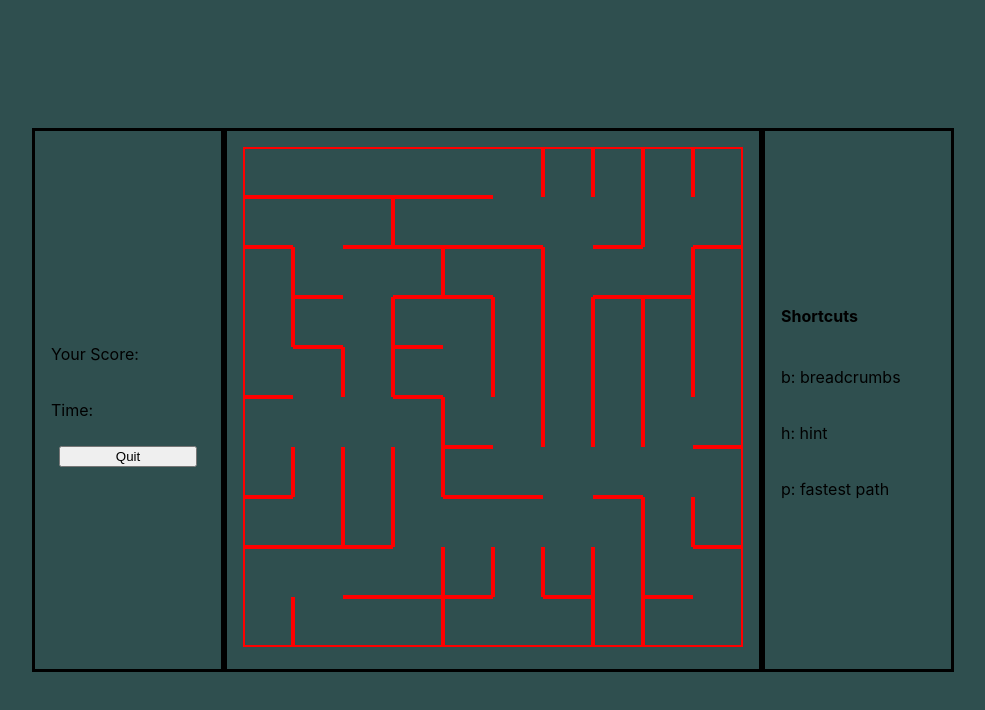
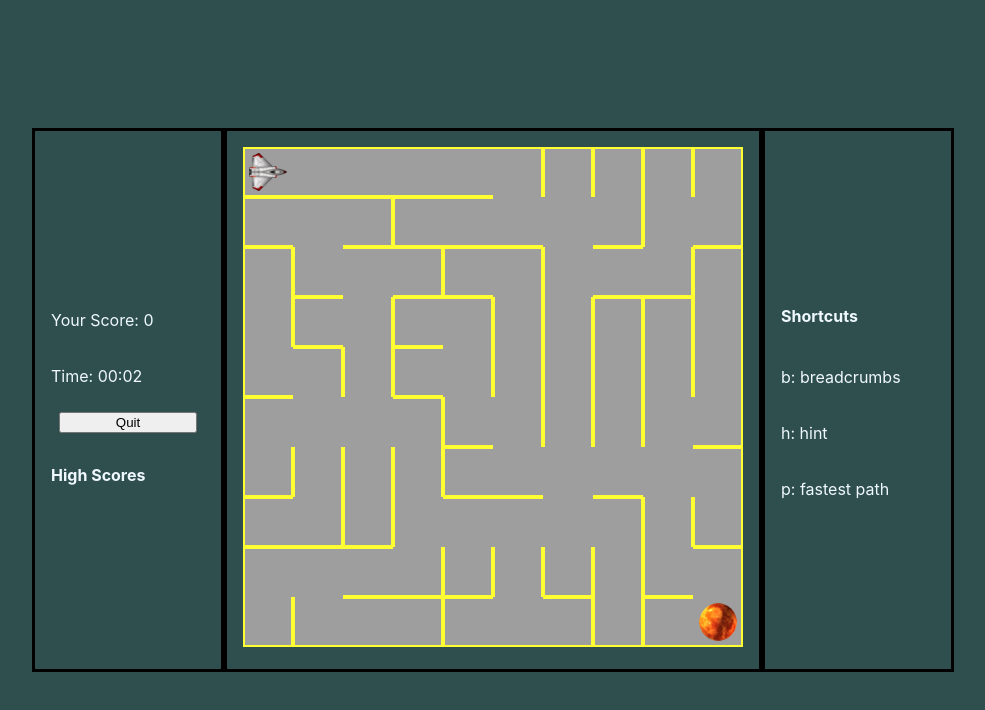
Before and after one commit to theaaronhanks/MazeMagic, a plain HTML site: page src/index.html in a window 1280 px wide. Both pictures are taken after a click on the button "10". Shown: the whole page, without its empty margins (147-1132 px from the left). Drawn offline with Linux system fonts and the light colour scheme.

Commit message:
implement timer and add graphics

```diff
--- a/src/index.css
+++ b/src/index.css
@@ -74,6 +74,8 @@ button {
     flex-direction: column;
     justify-content: center;
     border-style: solid;
+    border-color: black;
+    color: aliceblue ;
     padding: 16px;
     width: 15vw;
 }
@@ -82,3 +84,7 @@ button {
     border-style: solid;
     padding: 16px;
 }
+
+#high-scores {
+
+}
--- a/src/index.html
+++ b/src/index.html
@@ -1,10 +1,17 @@
 <!DOCTYPE html>
 <html>
+
 <head>
     <link rel="stylesheet" href="index.css">
-    <script src="index.js"></script>
+    <script src="scripts/maze.js" async></script>
+    <script src="scripts/player.js" async></script>
+    <script src="scripts/utils.js" defer></script>
+    <script src="scripts/GameModel.js" defer></script>
+    <script src="scripts/gameloop.js" defer></script>
+    <script src="scripts/index.js" defer></script>
     <title>Maze Magic</title>
 </head>
+
 <body>
     <div class="background">
         <div id="menu" class="menu">
@@ -23,9 +30,12 @@
                 <p>Your Score: <span id="score"></span> </p>
                 <p>Time: <span id="time"></span></p>
                 <button id="quit" onclick="reset()">Quit</button>
+                <div id="high-scores">
+                    <h4>High Scores</h4>
+                </div>
             </div>
             <div class="mazeBox">
-                <canvas id="id-canvas" width = "500" height = "500"></canvas>
+                <canvas id="id-canvas" width="500" height="500"></canvas>
 
             </div>
             <div class="gameBox">
@@ -44,4 +54,5 @@
         </div>
     </div>
 </body>
+
 </html>
--- a/src/index.js
+++ /dev/null
@@ -1,243 +0,0 @@
-"use strict"
-
-function cell(spec) {
-    let that = {};
-
-    that.getX = function() { return spec.coordinates.x; }
-    that.getY = function() { return spec.coordinates.y; }
-    that.inMaze = function() { return spec.inMaze; }
-    that.addToMaze = function() { spec.inMaze = true; }
-    return that;
-}
-
-function maze(spec) {
-    let that = {};
-
-    let mazeSize = spec.size;
-    let cells = [];
-    for(let i=0; i<mazeSize; i++) {
-        cells[i] = [];
-        for(let j=0; j<mazeSize; j++) {
-            cells[i][j] = cell({
-                coordinates: { x: i, y: j },
-                inMaze: false
-            });
-        }
-    }
-    let verticalWalls = []
-    let horizontalWalls = []
-    for(let i=0; i<mazeSize-1; i++){
-        verticalWalls[i] = [];
-        for(let j=0; j<mazeSize; j++){
-            verticalWalls[i][j] = true;
-        }
-    }
-    for(let i=0; i<mazeSize; i++){
-        horizontalWalls[i] = [];
-        for(let j=0; j<mazeSize-1; j++){
-            horizontalWalls[i][j] = true;
-        }
-    }
-
-    that.breakHorizWall = function(x, y) {
-        horizontalWalls[x][y] = false;
-    }
-
-    that.breakVertWall = function(x, y) {
-        verticalWalls[x][y] = false;
-    }
-
-
-    that.getCell = function(x, y) {
-        return cells[x][y]
-    }
-
-    that.generate = function() {
-        let startX = Math.floor(Math.random() * mazeSize);
-        let startY = Math.floor(Math.random() * mazeSize);
-
-        let frontier = [ {x: startX, y: startY} ];
-        do {
-            let index = Math.floor(Math.random() * frontier.length)
-            let coordinates = frontier.splice(index, 1)[0]
-
-            let nextCell = that.getCell(coordinates.x, coordinates.y);
-            if (nextCell.inMaze()) {
-                continue;
-            }
-            nextCell.addToMaze();
-
-            let neighbors = [
-                { x: coordinates.x - 1, y: coordinates.y },
-                { x: coordinates.x + 1, y: coordinates.y },
-                { x: coordinates.x, y: coordinates.y - 1 },
-                { x: coordinates.x, y: coordinates.y + 1 },
-            ];
-
-            let mazeNeighbors = [];
-
-            NeighborLoop:
-            for(let i=0; i<neighbors.length; i++) {
-                let x = neighbors[i].x;
-                let y = neighbors[i].y;
-                if (x < 0 || x >= mazeSize) {
-                    continue NeighborLoop;
-                }
-                if (y < 0 || y >= mazeSize) {
-                    continue NeighborLoop;
-                }
-
-                let neighborCell = that.getCell(x, y);
-                if (neighborCell.inMaze()) {
-                    mazeNeighbors.push( { x, y } )
-                } else {
-                    frontier.push( { x, y } )
-                }
-            }
-
-            if (mazeNeighbors.length > 0) {
-                let connectionIndex = Math.floor(Math.random() * mazeNeighbors.length)
-                let connectionCoords = mazeNeighbors[connectionIndex];
-
-                if (coordinates.x === connectionCoords.x) {
-                    if (coordinates.y > connectionCoords.y) {
-                        that.breakHorizWall(coordinates.x, connectionCoords.y);
-                    } else if (coordinates.y < connectionCoords.y) {
-                        that.breakHorizWall(coordinates.x, coordinates.y);
-                    }
-                } else if (coordinates.y === connectionCoords.y) {
-                    if (coordinates.x > connectionCoords.x) {
-                        that.breakVertWall(connectionCoords.x, coordinates.y);
-                    } else if (coordinates.x < connectionCoords.x) {
-                        that.breakVertWall(coordinates.x, coordinates.y);
-                    }
-                }
-            }
-        } while(frontier.length > 0)
-    }
-
-    that.draw = function(width, height, context) {
-        let cellWidth = width / mazeSize;
-        let cellHeight = height / mazeSize;
-
-        context.clearRect(0, 0, width, height);
-
-        context.beginPath();
-
-        context.moveTo(0,0);
-        context.lineTo(width, 0);
-        context.lineTo(width, height);
-        context.lineTo(0, height);
-        context.lineTo(0,0);
-
-        for(let i=0; i<verticalWalls.length; i++) {
-            for(let j=0; j<verticalWalls[i].length; j++) {
-                if(verticalWalls[i][j]) {
-                    context.moveTo((i + 1) * cellWidth, j * cellHeight);
-                    context.lineTo((i + 1) * cellWidth, (j + 1) * cellHeight);
-                }
-            }
-        }
-        for(let i=0; i<horizontalWalls.length; i++) {
-            for(let j=0; j<horizontalWalls[i].length; j++) {
-                if(horizontalWalls[i][j]) {
-                    context.moveTo(i * cellWidth, (j + 1) * cellHeight)
-                    context.lineTo((i + 1) * cellWidth, (j + 1) * cellHeight)
-                }
-            }
-        }
-
-        context.closePath();
-        context.lineWidth = 4;
-        context.strokeStyle = 'rgba(255, 0, 0, 1)';
-        context.stroke();
-    }
-
-    return that;
-}
-
-function GameModel() {
-    let that = {};
-
-    let state = "menu"
-
-    that.getState = function() {
-        return state;
-    }
-
-    that.setState = function(newState) {
-        if (newState == "menu" || newState == "game") {
-            state = newState;
-        }
-    }
-
-    that.processInput = function(elapsedTime) {
-        console.log(elapsedTime);
-    }
-
-    that.update = function(elapsedTime) {
-        console.log(elapsedTime);
-    }
-
-    that.render = function() {
-
-    }
-
-    return that;
-}
-
-
-
-function processInput(elapsedTime) {
-    gameModel.processInput(elapsedTime);
-}
-
-function update(elapsedTime) {
-    gameModel.update(elapsedTime);
-}
-
-function render() {
-    gameModel.render();
-}
-
-function gameLoop(timeStamp) {
-    let elapsedTime = timeStamp - prevTime;
-    prevTime = timeStamp;
-
-    processInput(elapsedTime);
-    update(elapsedTime);
-    render();
-    if (gameModel.getState() == "game"){
-        requestAnimationFrame(gameLoop);
-    }
-}
-
-
-function start(size) {
-    let canvas = document.getElementById('id-canvas');
-    let context = canvas.getContext('2d');
-
-    let myMaze = maze({ size });
-    myMaze.generate();
-    myMaze.draw(canvas.width, canvas.height, context);
-
-    let myGame = document.getElementById('game');
-    myGame.classList.remove("hidden");
-    let myMenu = document.getElementById('menu');
-    myMenu.classList.add("hidden");
-
-    gameModel.setState("game")
-    gameLoop(prevTime)
-}
-
-function reset() {
-    gameModel.setState("menu")
-
-    let game = document.getElementById('game');
-    game.classList.add("hidden");
-    let menu = document.getElementById('menu');
-    menu.classList.remove("hidden");
-}
-
-let gameModel = GameModel();
-let prevTime = performance.now();
--- /dev/null
+++ b/src/scripts/GameModel.js
@@ -0,0 +1,150 @@
+function GameModel() {
+    let that = {};
+
+    let state = "menu";
+    let gameMaze = {};
+    let gamePlayer = {};
+    let gameTime = 0;
+    let highScores = [];
+
+    let timeDisplay = document.getElementById("time");
+    let scoreDisplay = document.getElementById("score");
+
+    let playerTexture = textureMaker('images/player_ship.png');
+    let bgTexture = textureMaker('images/space_background.png');
+    let finishTexture = textureMaker('images/planet.png');
+
+    that.graphics = (function () {
+        let canvas = document.getElementById('id-canvas');
+        let context = canvas.getContext('2d');
+
+        bgTexture.center = { x:canvas.width / 2, y:canvas.height / 2}
+        bgTexture.height = canvas.height;
+        bgTexture.width = canvas.width;
+
+        function clear() {
+            context.clearRect(0, 0, canvas.width, canvas.height);
+        }
+        function Maze(maze) {
+            let mazeSize = maze.getSize();
+            let verticalWalls = maze.getVertWalls();
+            let horizontalWalls = maze.getHorizWalls();
+            let cellWidth = canvas.width / mazeSize;
+            let cellHeight = canvas.height / mazeSize;
+
+            context.beginPath();
+
+            context.moveTo(0, 0);
+            context.lineTo(canvas.width, 0);
+            context.lineTo(canvas.width, canvas.height);
+            context.lineTo(0, canvas.height);
+            context.lineTo(0, 0);
+
+            for (let i = 0; i < verticalWalls.length; i++) {
+                for (let j = 0; j < verticalWalls[i].length; j++) {
+                    if (verticalWalls[i][j]) {
+                        context.moveTo((i + 1) * cellWidth, j * cellHeight);
+                        context.lineTo((i + 1) * cellWidth, (j + 1) * cellHeight);
+                    }
+                }
+            }
+            for (let i = 0; i < horizontalWalls.length; i++) {
+                for (let j = 0; j < horizontalWalls[i].length; j++) {
+                    if (horizontalWalls[i][j]) {
+                        context.moveTo(i * cellWidth, (j + 1) * cellHeight)
+                        context.lineTo((i + 1) * cellWidth, (j + 1) * cellHeight)
+                    }
+                }
+            }
+
+            context.closePath();
+            context.lineWidth = 4;
+            context.strokeStyle = 'rgba(255, 255, 50, 1)';
+            context.stroke();
+
+        }
+        function Player(player) {
+            let size = player.getSize();
+            let cellWidth = canvas.width / size;
+            let cellHeight = canvas.height / size;
+            playerTexture.width = .75 * cellWidth;
+            playerTexture.height = .75 * cellWidth;
+            playerTexture.center.x = (player.getX() * canvas.width / size) + (cellWidth / 2);
+            playerTexture.center.y = (player.getY() * canvas.height / size) + (cellHeight / 2);
+            playerTexture.rotation = player.getRotation();
+            Texture(playerTexture)
+        }
+        function Finish(maze) {
+            let size = maze.getSize();
+            let cellWidth = canvas.width / size;
+            let cellHeight = canvas.height / size;
+            finishTexture.width = .75 * cellWidth;
+            finishTexture.height = .75 * cellWidth;
+            finishTexture.center.x = (canvas.width) - (cellWidth / 2);
+            finishTexture.center.y = (canvas.height) - (cellHeight / 2);
+            Texture(finishTexture)
+        }
+        function Texture(texture) {
+            if (texture.image.ready) {
+                context.save();
+
+                context.translate(texture.center.x, texture.center.y);
+                context.rotate(texture.rotation);
+                context.translate(-texture.center.x, -texture.center.y);
+
+                context.drawImage(
+                    texture.image,
+                    texture.center.x - texture.width/2,
+                    texture.center.y - texture.height/2,
+                    texture.width, texture.height);
+
+                context.restore();
+            }
+        }
+        return {
+            clear,
+            Maze,
+            Player,
+            Finish,
+            Texture
+        };
+    }());
+
+    that.getState = function () {
+        return state;
+    }
+
+    that.startGame = function(maze, player) {
+        gameMaze = maze;
+        gamePlayer = player;
+        state = "game";
+        gameTime = 0;
+    }
+
+    that.reset = function() {
+        state = "menu";
+        gameTime = 0;
+        gamePlayer = {};
+        gameMaze = {};
+    }
+
+    that.processInput = function (elapsedTime) {
+    }
+
+    that.update = function (elapsedTime) {
+        gameTime += elapsedTime;
+    }
+
+    that.render = function () {
+        that.graphics.clear();
+        that.graphics.Texture(bgTexture);
+        that.graphics.Maze(gameMaze);
+        that.graphics.Finish(gameMaze);
+        that.graphics.Player(gamePlayer);
+        let timeString = (`${(Math.floor(gameTime / 60000) % 60).toString().padStart(2, "0")}:${(Math.floor(gameTime / 1000) % 60).toString().padStart(2, "0")}`)
+        timeDisplay.innerHTML = timeString;
+        scoreDisplay.innerHTML = gamePlayer.getScore();
+    }
+
+    return that;
+}
--- /dev/null
+++ b/src/scripts/gameloop.js
@@ -0,0 +1,25 @@
+"use strict"
+
+function processInput(elapsedTime) {
+    gameModel.processInput(elapsedTime);
+}
+
+function update(elapsedTime) {
+    gameModel.update(elapsedTime);
+}
+
+function render() {
+    gameModel.render();
+}
+
+function gameLoop(timeStamp) {
+    let elapsedTime = timeStamp - prevTime;
+    prevTime = timeStamp;
+
+    processInput(elapsedTime);
+    update(elapsedTime);
+    render();
+    if (gameModel.getState() == "game") {
+        requestAnimationFrame(gameLoop);
+    }
+}
--- /dev/null
+++ b/src/scripts/index.js
@@ -0,0 +1,30 @@
+"use strict"
+
+let gameModel = GameModel();
+let prevTime = 0;
+
+function start(size) {
+
+    let myMaze = maze({ size });
+    myMaze.generate();
+
+    let myPlayer = player({ size });
+
+    let myGame = document.getElementById('game');
+    myGame.classList.remove("hidden");
+    let myMenu = document.getElementById('menu');
+    myMenu.classList.add("hidden");
+
+    gameModel.startGame(myMaze, myPlayer);
+    prevTime = performance.now();
+    gameLoop(prevTime);
+}
+
+function reset() {
+    gameModel.reset();
+
+    let game = document.getElementById('game');
+    game.classList.add("hidden");
+    let menu = document.getElementById('menu');
+    menu.classList.remove("hidden");
+}
--- /dev/null
+++ b/src/scripts/maze.js
@@ -0,0 +1,131 @@
+"use strict"
+
+function cell(spec) {
+    let that = {};
+
+    that.getX = function () { return spec.coordinates.x; }
+    that.getY = function () { return spec.coordinates.y; }
+    that.inMaze = function () { return spec.inMaze; }
+    that.addToMaze = function () { spec.inMaze = true; }
+    return that;
+}
+
+function maze(spec) {
+    let that = {};
+
+    let mazeSize = spec.size;
+    let cells = [];
+    for (let i = 0; i < mazeSize; i++) {
+        cells[i] = [];
+        for (let j = 0; j < mazeSize; j++) {
+            cells[i][j] = cell({
+                coordinates: { x: i, y: j },
+                inMaze: false
+            });
+        }
+    }
+    let verticalWalls = []
+    let horizontalWalls = []
+    for (let i = 0; i < mazeSize - 1; i++) {
+        verticalWalls[i] = [];
+        for (let j = 0; j < mazeSize; j++) {
+            verticalWalls[i][j] = true;
+        }
+    }
+    for (let i = 0; i < mazeSize; i++) {
+        horizontalWalls[i] = [];
+        for (let j = 0; j < mazeSize - 1; j++) {
+            horizontalWalls[i][j] = true;
+        }
+    }
+
+    that.getVertWalls = function () {
+        return verticalWalls;
+    }
+
+    that.getHorizWalls = function () {
+        return horizontalWalls;
+    }
+
+    that.breakHorizWall = function (x, y) {
+        horizontalWalls[x][y] = false;
+    }
+
+    that.breakVertWall = function (x, y) {
+        verticalWalls[x][y] = false;
+    }
+
+    that.getSize = function () {
+        return mazeSize
+    }
+
+    that.getCell = function (x, y) {
+        return cells[x][y]
+    }
+
+    that.generate = function () {
+        let startX = Math.floor(Math.random() * mazeSize);
+        let startY = Math.floor(Math.random() * mazeSize);
+
+        let frontier = [{ x: startX, y: startY }];
+        do {
+            let index = Math.floor(Math.random() * frontier.length)
+            let coordinates = frontier.splice(index, 1)[0]
+
+            let nextCell = that.getCell(coordinates.x, coordinates.y);
+            if (nextCell.inMaze()) {
+                continue;
+            }
+            nextCell.addToMaze();
+
+            let neighbors = [
+                { x: coordinates.x - 1, y: coordinates.y },
+                { x: coordinates.x + 1, y: coordinates.y },
+                { x: coordinates.x, y: coordinates.y - 1 },
+                { x: coordinates.x, y: coordinates.y + 1 },
+            ];
+
+            let mazeNeighbors = [];
+
+            NeighborLoop:
+            for (let i = 0; i < neighbors.length; i++) {
+                let x = neighbors[i].x;
+                let y = neighbors[i].y;
+                if (x < 0 || x >= mazeSize) {
+                    continue NeighborLoop;
+                }
+                if (y < 0 || y >= mazeSize) {
+                    continue NeighborLoop;
+                }
+
+                let neighborCell = that.getCell(x, y);
+                if (neighborCell.inMaze()) {
+                    mazeNeighbors.push({ x, y })
+                } else {
+                    frontier.push({ x, y })
+                }
+            }
+
+            if (mazeNeighbors.length > 0) {
+                let connectionIndex = Math.floor(Math.random() * mazeNeighbors.length)
+                let connectionCoords = mazeNeighbors[connectionIndex];
+
+                if (coordinates.x === connectionCoords.x) {
+                    if (coordinates.y > connectionCoords.y) {
+                        that.breakHorizWall(coordinates.x, connectionCoords.y);
+                    } else if (coordinates.y < connectionCoords.y) {
+                        that.breakHorizWall(coordinates.x, coordinates.y);
+                    }
+                } else if (coordinates.y === connectionCoords.y) {
+                    if (coordinates.x > connectionCoords.x) {
+                        that.breakVertWall(connectionCoords.x, coordinates.y);
+                    } else if (coordinates.x < connectionCoords.x) {
+                        that.breakVertWall(coordinates.x, coordinates.y);
+                    }
+                }
+            }
+        } while (frontier.length > 0)
+    }
+
+    return that;
+}
--- /dev/null
+++ b/src/scripts/player.js
@@ -0,0 +1,31 @@
+
+function player(spec) {
+    let that = {}
+
+    let position = {x: 0, y: 0}
+    let score = 0;
+    let rotation = 90
+    let size = spec.size;
+
+    that.getX = function() {
+        return position.x;
+    }
+
+    that.getY = function() {
+        return position.y;
+    }
+
+    that.getRotation = function() {
+        return rotation * Math.PI / 180
+    }
+
+    that.getSize = function() {
+        return size;
+    }
+
+    that.getScore = function() {
+        return score;
+    }
+
+    return that;
+}
--- /dev/null
+++ b/src/scripts/utils.js
@@ -0,0 +1,18 @@
+
+function textureMaker(source) {
+    let texture = {
+        imageSrc: source,
+        center: { x: 0, y: 0 },
+        width: 0,
+        height: 0,
+        rotation: 0
+    }
+
+    texture.image = new Image();
+    texture.image.ready = false;
+    texture.image.onload = function () {
+        this.ready = true;
+    }
+    texture.image.src = texture.imageSrc;
+    return texture;
+}
```
Also changed, not shown: src/images/planet.png (added), src/images/player_ship.png (added), 1 other file.
